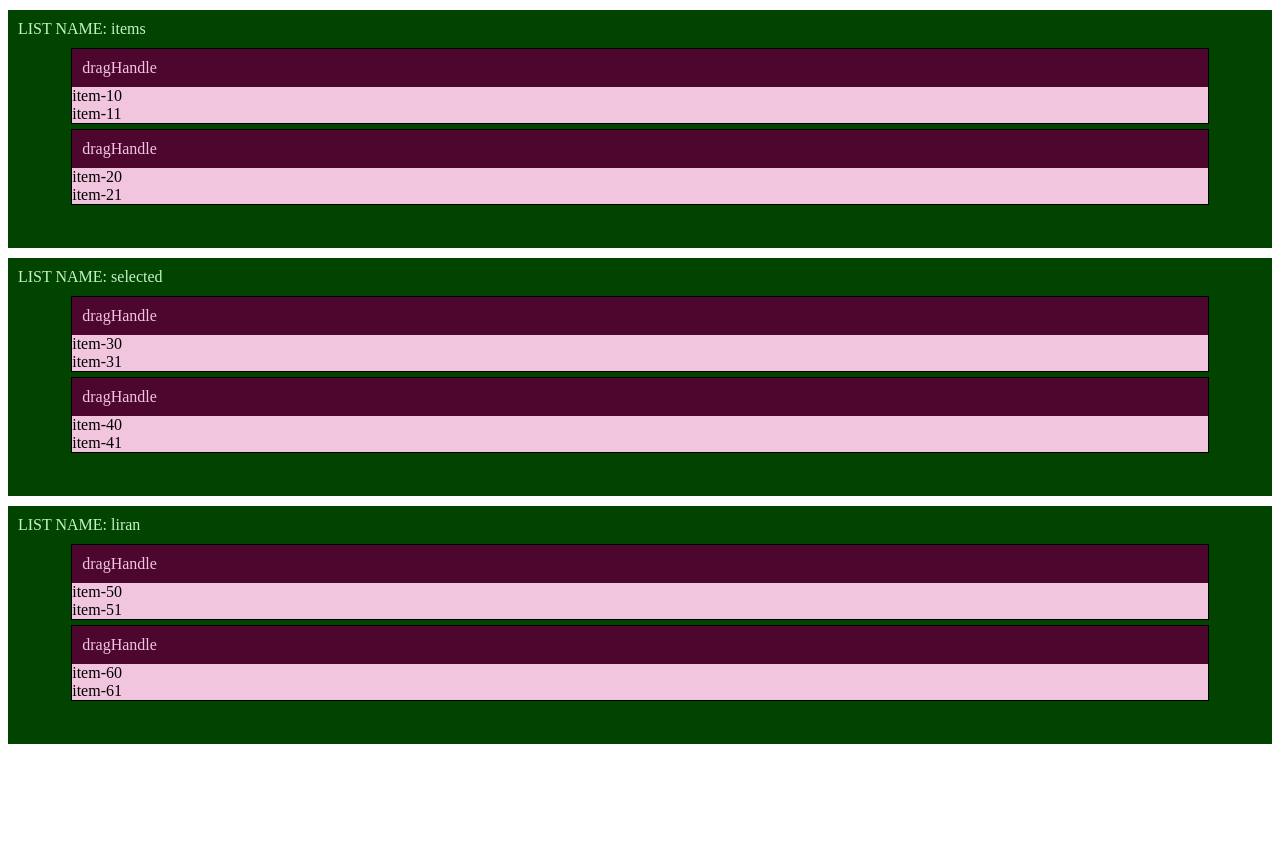
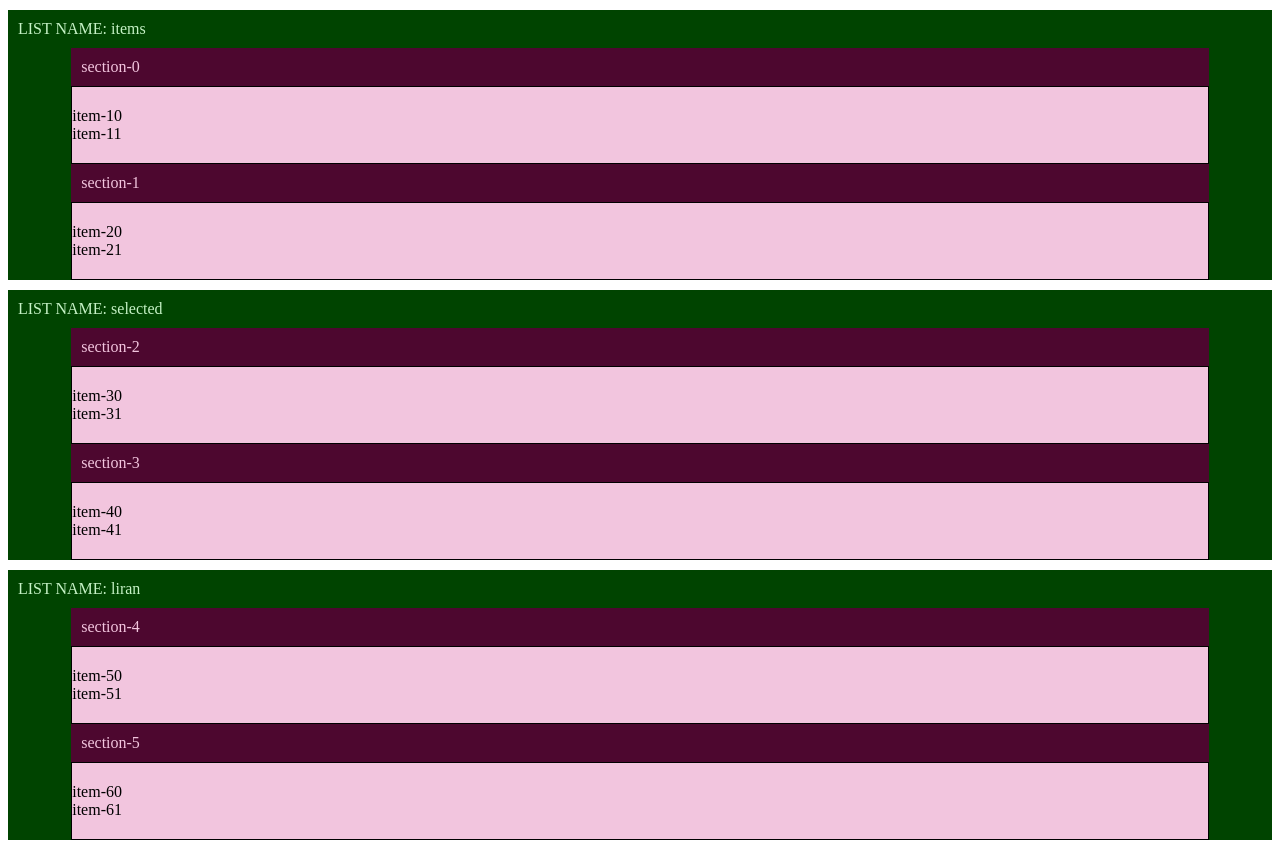
Before and after one commit to iliran11/board-demo, a React (Create React App) app: page / in a window 1280 px wide. Before the commit the page ends 800 px from the top, so only its background shows below. Built offline with nearby package versions, Linux system fonts and the light colour scheme.

Commit message:
item dragging

```diff
--- a/src/App.css
+++ b/src/App.css
@@ -12,12 +12,12 @@
   margin-top: 10px;
 }
 
-.list-dranghandle:hover {
+/* .list-dranghandle:hover {
   opacity: 0.8;
 }
 .list-draghandle-dragging {
   opacity: 0.8;
-}
+} */
 
 .list-body {
   min-height: 200px;
@@ -39,6 +39,9 @@
   color: #f2c5de;
   padding: 10px;
 }
-.section-body {
+.section {
   background-color: #f2c5de;
 }
+.section-body {
+  padding: 20px 0px;
+}
--- a/src/App.js
+++ b/src/App.js
@@ -2,6 +2,7 @@ import React from "react";
 import List from "./List";
 import { DragDropContext, Droppable, Draggable } from "react-beautiful-dnd";
 import "./App.css";
+import {itemResort} from './draghelpers'
 
 let itemsOffset = 0;
 
@@ -32,7 +33,7 @@ class App extends React.Component {
   onDragEnd = result => {
     // const nextState = { ...this.state };
     // const { destination, source } = result;
-    console.log(result);
+    itemResort(result,this.state)
     // const sourceList = [...this.state[source.droppableId]];
     // const destinationList = [...this.state[destination.droppableId]];
     // const [removed] = sourceList.splice(source.index, 1);
--- a/src/Item.js
+++ b/src/Item.js
@@ -16,6 +16,7 @@ class Item extends React.Component {
               ref={provided.innerRef}
               {...provided.dragHandleProps}
               {...provided.draggableProps}
+              className="item"
             >
             {this.props.id}
             </div>
--- a/src/Sections.js
+++ b/src/Sections.js
@@ -20,10 +20,10 @@ class Section extends React.Component {
           <div
             ref={provided.innerRef}
             {...provided.draggableProps}
-            className="section-body"
+            className="section"
           >
             <div className="section-draghandle" {...provided.dragHandleProps}>
-              dragHandle
+              {this.props.id}
             </div>
             <DroppableSection
               items={this.props.items}
--- /dev/null
+++ b/src/draghelpers.js
@@ -0,0 +1,3 @@
+export function itemResort() {
+  console.log(result)
+}
--- a/src/droppableSection.jsx
+++ b/src/droppableSection.jsx
@@ -3,6 +3,9 @@ import { DragDropContext, Droppable, Draggable } from "react-beautiful-dnd";
 import Item from "./Item";
 
 class DroppableSection extends React.Component {
+  getSectionBodyStyle = snapshot => {
+    return `section-body`;
+  };
   render() {
     return (
       <div>
@@ -10,11 +13,14 @@ class DroppableSection extends React.Component {
           droppableId={this.props.id}
           type="ITEM"
           index={this.props.index}
-
         >
           {(provided, snapshot) => {
             return (
-              <div ref={provided.innerRef} {...provided.droppableProps}>
+              <div
+                ref={provided.innerRef}
+                {...provided.droppableProps}
+                className={this.getSectionBodyStyle(snapshot)}
+              >
                 {this.props.items.map((item, index) => {
                   return <Item index={index} id={item.id} />;
                 })}
```
